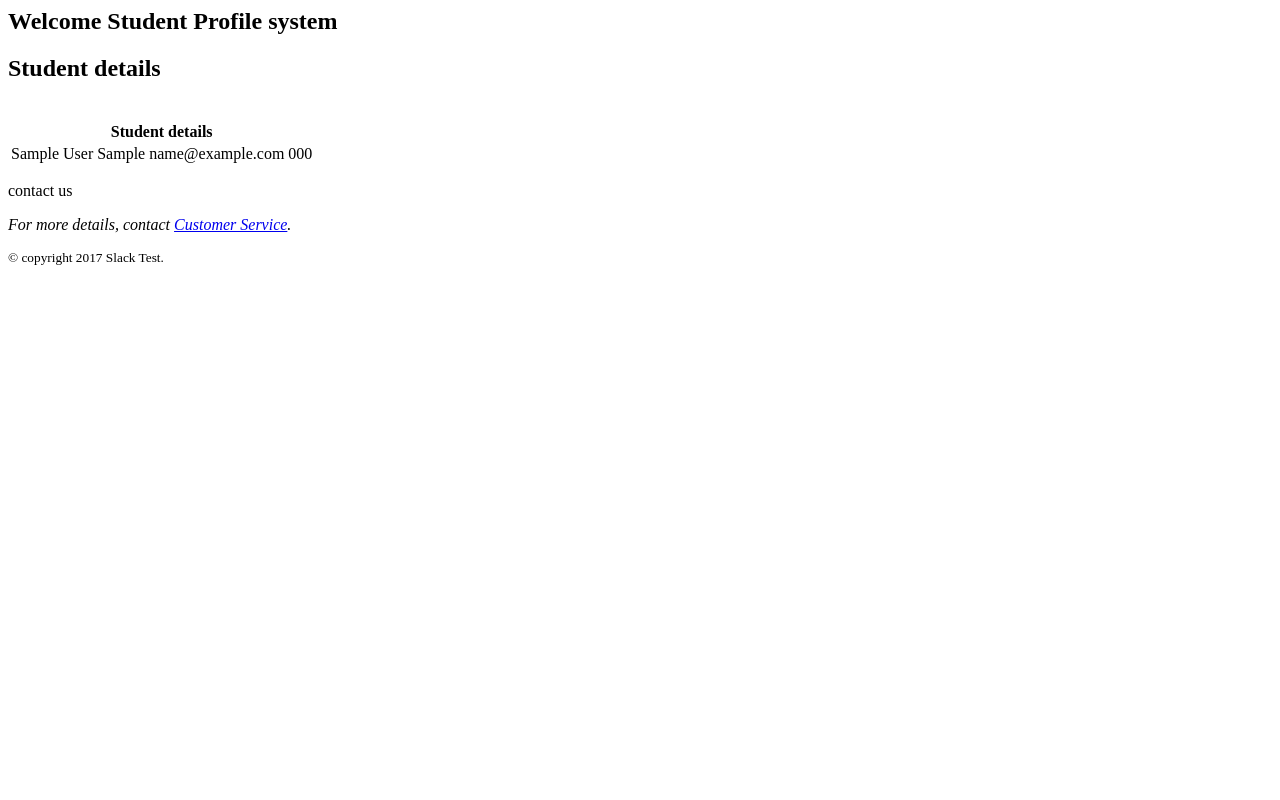
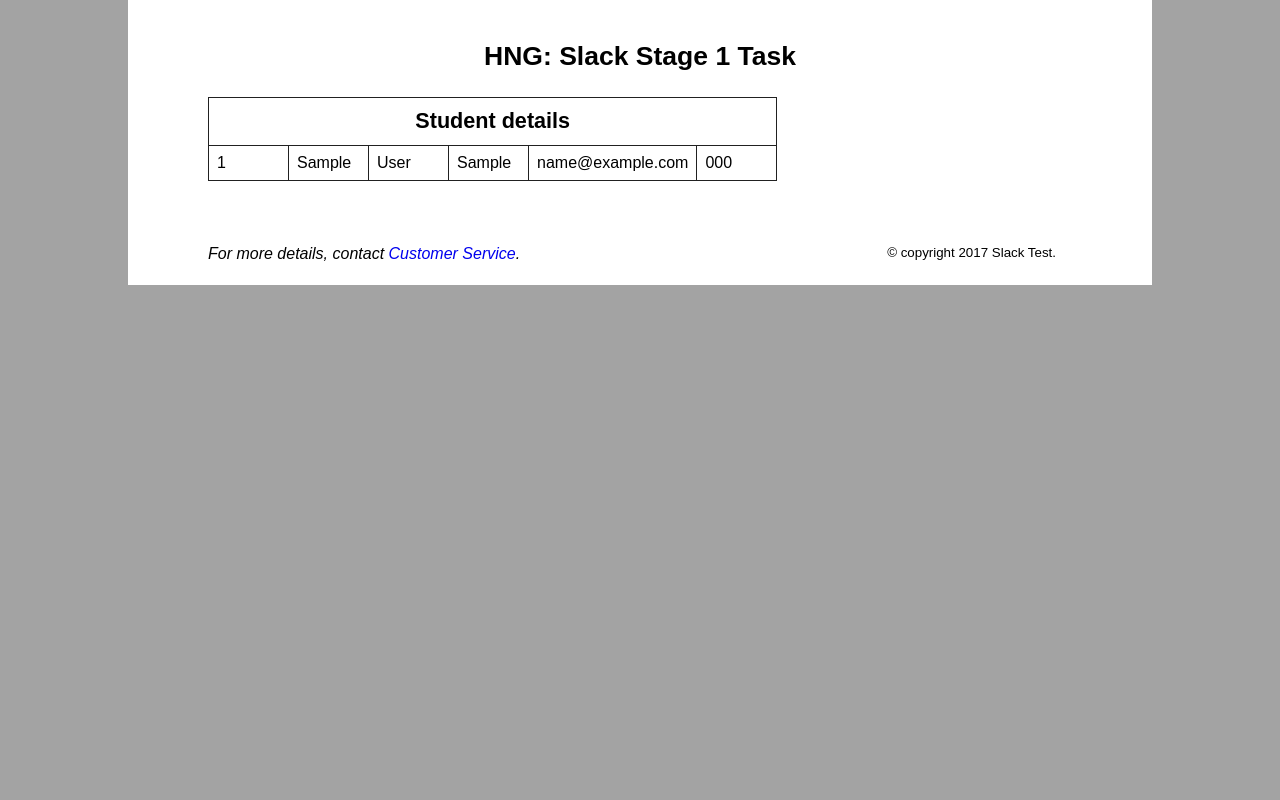
Before and after one commit to otu02/first-task, a PHP site: page / in a window 1280 px wide. Run offline with PHP 8.4, Linux system fonts and the light colour scheme; tables that the repository leaves empty or names only in its code hold one stand-in row (values such as "Sample post").

Commit message:
Update index.php

```diff
--- a/index.php
+++ b/index.php
@@ -1,7 +1,7 @@
 <?php
 //Database setup
 defined('DB_SERVER') ? null : define("DB_SERVER", "localhost");
-defined('DB_USER') ? null : define("DB_USER", "admin");
+defined('DB_USER') ? null : define("DB_USER", "shield");
 defined('DB_PASS') ? null : define("DB_PASS", "1234abc");
 defined('DB_NAME') ? null : define("DB_NAME", "stud_details");
 
@@ -23,6 +23,61 @@ function fullname() {
   return strtoupper($stud_details['lastname']).", ".$stud_details['firstname'];
 }
 ?>
+<style>
+  * {
+      margin: 0;
+      padding: 0;
+      box-sizing: border-box;
+  }
+  body {
+      background-color: hsl(0, 0%, 64%);
+      font-size: 16px;
+      font-family: sans-serif;
+  }
+  header {
+      padding: .5em;
+      font-size: 1.105em;
+      text-align: center;
+  }
+  .main_wrap {
+      background-color: #fff;
+      width: 80%;
+      margin: 0 auto;
+      padding: 2em 2em 0;
+  }
+  section h2 {
+      display: none;
+  }
+  section {
+      width: 90%;
+      margin: 1em auto 4em;
+  }
+  section table,
+  section th,
+  section td {
+      border-collapse: collapse;
+      border: 1px solid hsl(0, 0%, 13%);
+      padding: .5em;
+  }
+  section th {
+      font-size: 1.35em;
+  }
+  section table td {
+      width: 5em;
+  }
+  footer {
+    height: 30px;
+    display: flex;
+    justify-content: space-between;
+    padding: 0 4em 2.5em 3em;
+  }
+  footer a {
+      text-decoration: none;
+  }
+  footer p {
+      font-size: 1em;
+  }
+</style>
 <html>
 <head>
     <meta charset="UTF-8">
@@ -31,28 +86,29 @@ function fullname() {
     <title>Home Page</title>
 </head>
 <body>
+  <div class="main_wrap">
     <header>
-    <h2>Welcome Student Profile system</h2>
+      <h2>HNG: Slack Stage 1 Task</h2>
     </header>
     <section>
       <h2>Student details</h2>
       <table>
         <tr>
-        <th colspan="5">Student details</th>
+          <th colspan="6">Student details</th>
         </tr>
       <?php foreach($stud_details as $student): ?>
         <tr>
-        <td><?php echo $student['firstname']; ?></td>
-        <td><?php echo $student['lastname']; ?></td>
-        <td><?php echo $student['gender'];?></td>
-        <td><?php echo $student['email']; ?></td>
-        <td><?php echo $student['phone']; ?></td>
-      </tr><br>
+          <td><?php echo htmlentities($student['id']); ?></td>
+          <td><?php echo htmlentities($student['firstname']); ?></td>
+          <td><?php echo htmlentities($student['last_name']); ?></td>
+          <td><?php echo htmlentities($student['gender']);?></td>
+          <td><?php echo htmlentities($student['email']); ?></td>
+          <td><?php echo htmlentities($student['phone']); ?></td>
+        </tr>
+      <?php endforeach; ?>
       </table>
-    <?php endforeach; ?>
     </section>
     <footer>
-  <p>contact us</p>
       <address>
         For more details, contact
         <a href="mailto:customerservice@example.com">Customer Service</a>.
@@ -60,5 +116,6 @@ function fullname() {
       <p><small>&copy; copyright <?php echo date("Y"); ?> Slack Test.</small></p>
       <?php mysqli_close($connection); ?>
     </footer>
+  </div>
   </body>
 </html>
```
Lines whose indentation alone changed are shown as unchanged.
